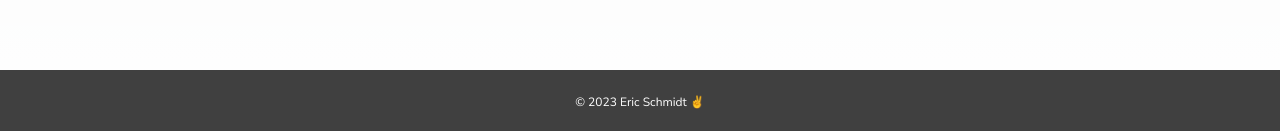
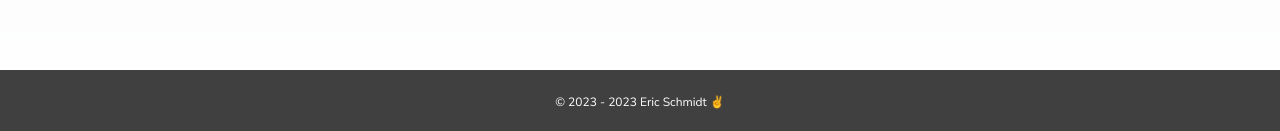
Before and after one commit to eric-schmidt/portfolio, a Next.js app: page / in a window 1280 px wide. Shown: the part 2457-2588 px from the top of the page. Built offline with nearby package versions, Linux system fonts and the light colour scheme.

Commit message:
Updates footer copyright years.

```diff
--- a/src/app/layout.tsx
+++ b/src/app/layout.tsx
@@ -47,7 +47,7 @@ export default function RootLayout({
         </div>
         <main className="relative">{children}</main>
         <footer className="relative text-xs text-white bg-black bg-opacity-75 p-6 text-center">
-          &#169; {new Date().getFullYear()} Eric Schmidt ✌️
+          &#169; 2023 - {new Date().getFullYear()} Eric Schmidt ✌️
         </footer>
       </body>
     </html>
```
